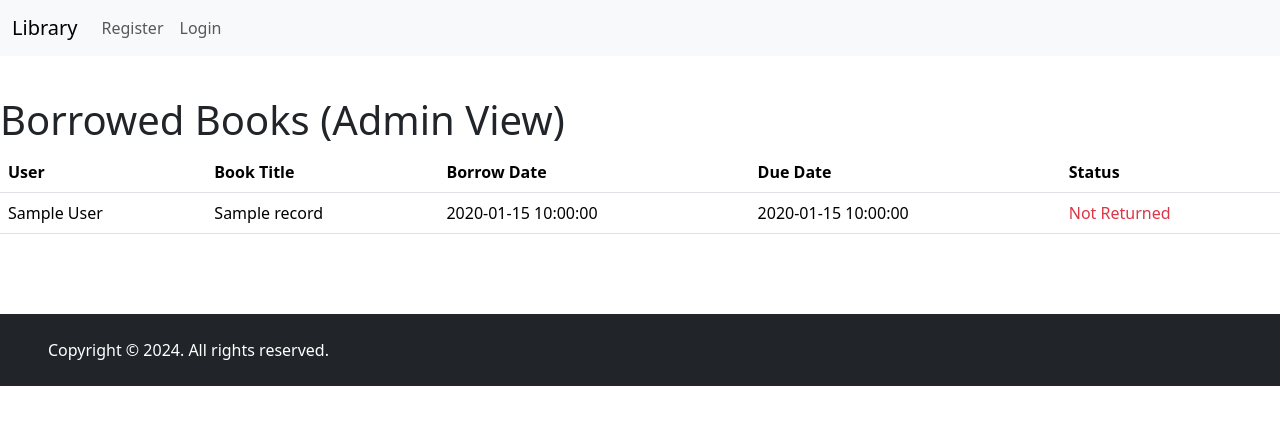
After one commit to Odys6x/DataBase, a Flask app: template templates/admin_borrowed_books.html in a window 1280 px wide. The commit adds this page. Shown: the top 425 px of the page. Run offline with Flask 3, Linux system fonts and the light colour scheme; the template is opened without the code that fills it: most values are stand-ins (such as "Sample title", 1, 10 or a date in 2020).

Commit message:
borrow system

```diff
--- a/app.py
+++ b/app.py
@@ -11,6 +11,8 @@ from werkzeug.security import generate_password_hash
 from werkzeug.security import check_password_hash
 from registerForm import RegistrationForm
 from loginForm import LoginForm
+from datetime import datetime, timedelta
+
 
 app = Flask(__name__)
 app.config['SECRET_KEY'] = 'inf2003_database'  # Change this to a secure key
@@ -231,6 +233,7 @@ def admin_index():
 
 @app.route('/book/<int:book_id>')
 def book_detail(book_id):
+    user_id = 1  # Temporarily hardcoding user ID for testing
     connection = create_connection()
     if connection is None:
         return "Database connection failed", 500  # Handle connection error
@@ -241,12 +244,20 @@ def book_detail(book_id):
     try:
         cursor.execute(query)
         book = cursor.fetchone()  # Fetch a single result
+
+        # Check if the book is borrowed by the user
+        check_borrow_query = """
+        SELECT * FROM BorrowedList WHERE book_id = %s AND user_id = %s AND is_returned = FALSE
+        """
+        cursor.execute(check_borrow_query, (book_id, user_id))
+        is_borrowed = cursor.fetchone() is not None  # True if the book is borrowed
+
     except Error as e:
         print(f"The error '{e}' occurred")
         return "An error occurred while fetching the book", 500
     finally:
         cursor.close()
-        connection.close()  # Always close the connection
+        connection.close()
 
     if book is None:
         return "Book not found", 404
@@ -259,11 +270,83 @@ def book_detail(book_id):
         'coverURL': book[7],  # Assuming book.coverURL is at index 3
         'description': book[4],  # Assuming book.description is at index 4
         'published_date': book[6],  # Assuming book.published_date is at index 5
+        'is_borrowed': is_borrowed  # True if the user has borrowed this book
     }
 
     return render_template("book.html", book=book_dict)
 
+@app.route('/borrow/<int:book_id>', methods=['POST'])
+def borrow_book(book_id):
+    user_id = 1  # Temporarily hardcoding a user ID for testing without login
+    connection = create_connection()
 
+    # Check if the book is already borrowed
+    check_query = "SELECT * FROM BorrowedList WHERE book_id = %s AND is_returned = FALSE"
+    cursor = connection.cursor(dictionary=True)
+    cursor.execute(check_query, (book_id,))
+    book_borrowed = cursor.fetchone()
+
+    if book_borrowed:
+        flash('Book is currently borrowed by someone else.', 'danger')
+        return redirect(url_for('book_detail', book_id=book_id))
+
+    # If book is not borrowed, allow user to borrow
+    borrow_date = datetime.now().date()
+    due_date = borrow_date + timedelta(days=14)  # 2-week borrowing period
+
+    borrow_query = """
+        INSERT INTO BorrowedList (user_id, book_id, borrow_date, due_date)
+        VALUES (%s, %s, %s, %s)
+    """
+    cursor.execute(borrow_query, (user_id, book_id, borrow_date, due_date))
+    connection.commit()
+
+    cursor.close()
+    connection.close()
+
+    flash('You have successfully borrowed the book!', 'success')
+    return redirect(url_for('book_detail', book_id=book_id))
+
+@app.route('/return/<int:book_id>', methods=['POST'])
+def return_book(book_id):
+    user_id = 1  # Temporarily hardcoding a user ID for testing without login
+    connection = create_connection()
+
+    return_query = """
+        UPDATE BorrowedList
+        SET return_date = %s, is_returned = TRUE
+        WHERE book_id = %s AND user_id = %s AND is_returned = FALSE
+    """
+    return_date = datetime.now().date()
+    cursor = connection.cursor()
+    cursor.execute(return_query, (return_date, book_id, user_id))
+    connection.commit()
+
+    cursor.close()
+    connection.close()
+
+    flash('You have successfully returned the book!', 'success')
+    return redirect(url_for('user_history'))
+
+@app.route('/history')
+def user_history():
+    user_id = 1  # Temporarily hardcoding a user ID for testing without login
+    connection = create_connection()
+
+    history_query = """
+        SELECT b.title, bl.borrow_date, bl.due_date, bl.return_date, bl.is_returned
+        FROM BorrowedList bl
+        JOIN Book b ON bl.book_id = b.id
+        WHERE bl.user_id = %s
+    """
+    cursor = connection.cursor(dictionary=True)
+    cursor.execute(history_query, (user_id,))
+    borrow_history = cursor.fetchall()
+
+    cursor.close()
+    connection.close()
+
+    return render_template('history.html', borrow_history=borrow_history)
 
 if __name__ == "__main__":
     create_admin_user()
--- a/conn.py
+++ b/conn.py
@@ -7,7 +7,7 @@ def create_connection():
         connection = mysql.connector.connect(
             host="localhost",
             user="root",
-            password="chun1234",
+            password="t0113330b",
             database="library"
         )
         print("Connection to MySQL DB successful")
--- /dev/null
+++ b/templates/admin_borrowed_books.html
@@ -0,0 +1,32 @@
+{% extends 'base.html' %}
+{% block body %}
+<h1>Borrowed Books (Admin View)</h1>
+<table class="table">
+    <thead>
+        <tr>
+            <th>User</th>
+            <th>Book Title</th>
+            <th>Borrow Date</th>
+            <th>Due Date</th>
+            <th>Status</th>
+        </tr>
+    </thead>
+    <tbody>
+        {% for record in borrowed_books %}
+        <tr>
+            <td>{{ record.first_name }} {{ record.last_name }}</td>
+            <td>{{ record.title }}</td>
+            <td>{{ record.borrow_date }}</td>
+            <td>{{ record.due_date }}</td>
+            <td>
+                {% if record.is_returned %}
+                <span class="text-success">Returned</span>
+                {% else %}
+                <span class="text-danger">Not Returned</span>
+                {% endif %}
+            </td>
+        </tr>
+        {% endfor %}
+    </tbody>
+</table>
+{% endblock %}
```
Also changed, not shown: templates/book.html (+14 -0 lines), templates/history.html (added, +32 -0 lines), 1 other file.
